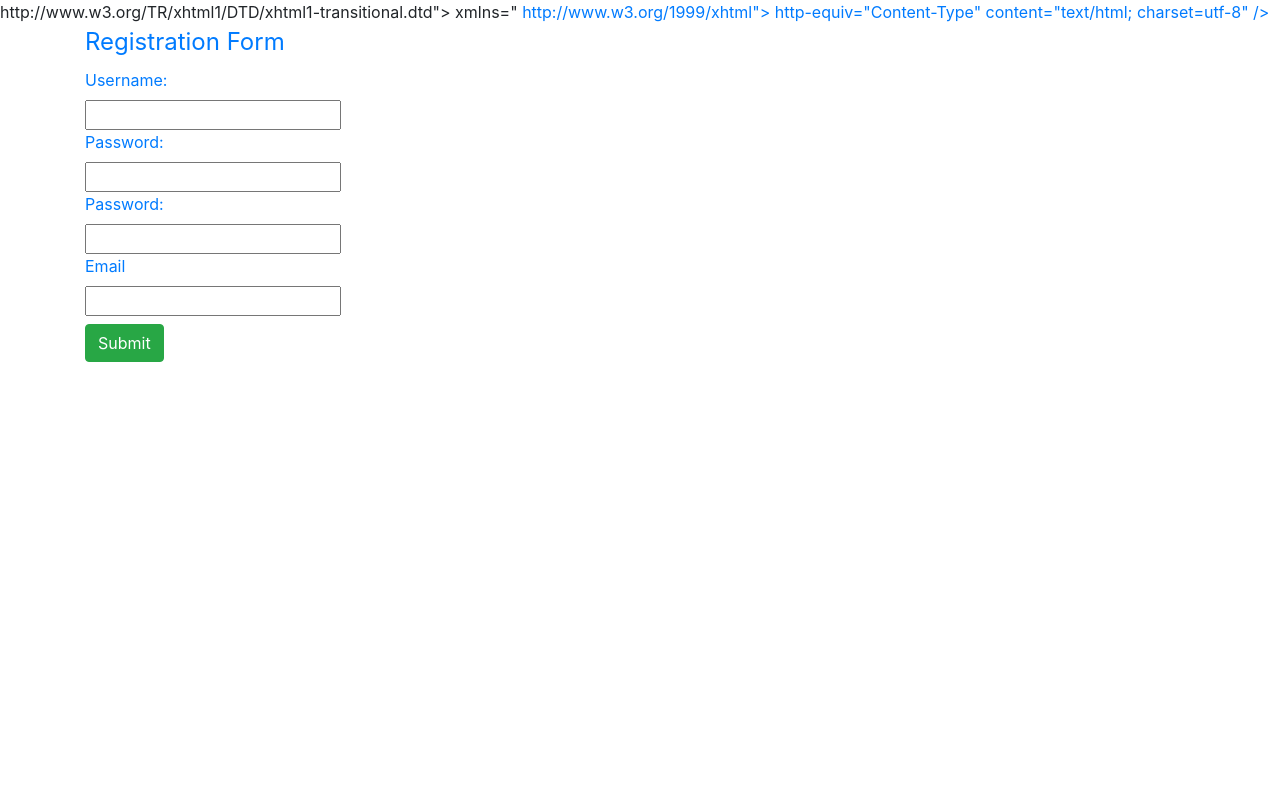
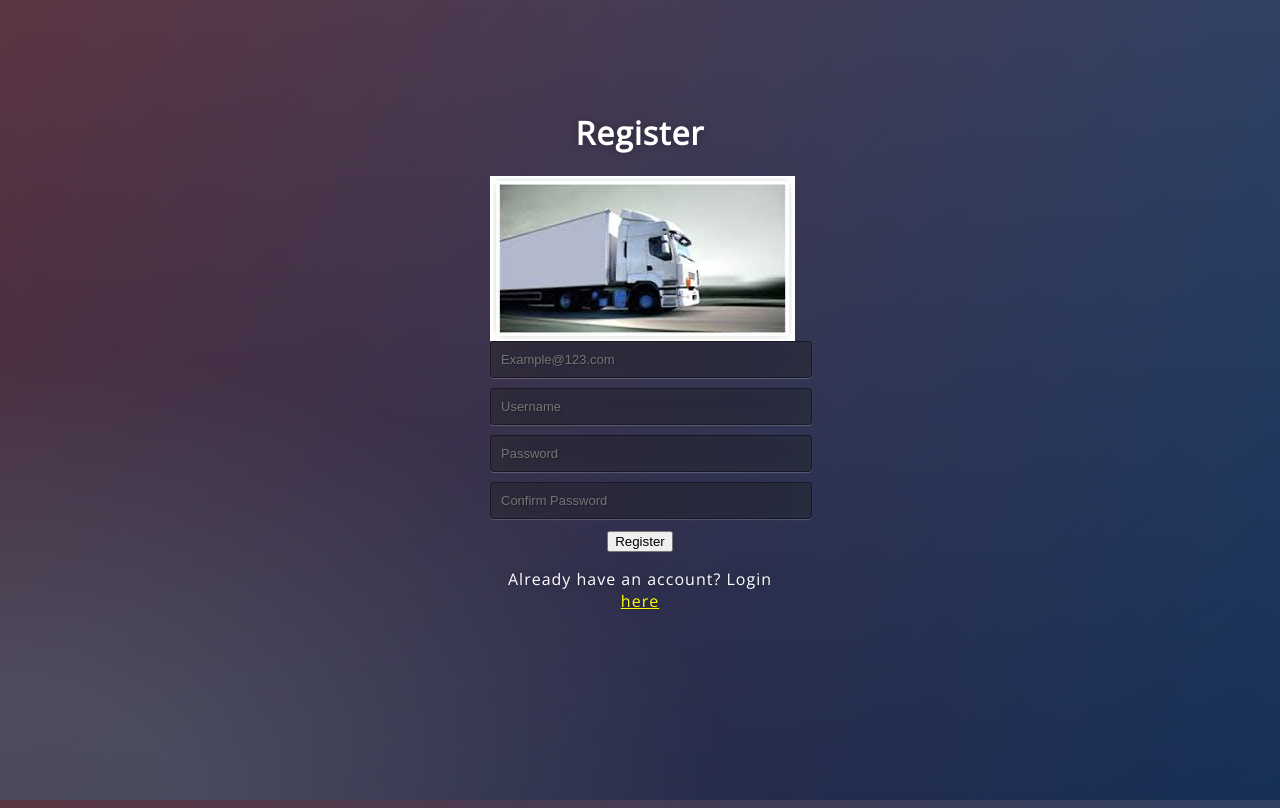
Before and after one commit to abhirammadugula/UXD, a website: page views/register.html in a window 1280 px wide. Drawn offline with nearby package versions, Linux system fonts and the light colour scheme.

Commit message:
Complete login and registration pages

```diff
--- a/public/css/login.css
+++ b/public/css/login.css
@@ -66,14 +66,46 @@ body {
 }
 .login {
   position: absolute;
-  top: 50%;
+  top: 40%;
   left: 50%;
   margin: -150px 0 0 -150px;
   width: 300px;
   height: 300px;
+  text-align: center;
 }
 .login h1 {
   color: #fff;
+  text-shadow: 0 0 10px rgba(0, 0, 0, 0.3);
+  letter-spacing: 1px;
+  text-align: center;
+}
+
+.register {
+  position: absolute;
+  top: 30%;
+  left: 50%;
+  margin: -150px 0 0 -150px;
+  width: 300px;
+  height: 500px;
+  text-align: center;
+}
+
+.register h1 {
+  color: #fff;
+  text-shadow: 0 0 10px rgba(0, 0, 0, 0.3);
+  letter-spacing: 1px;
+  text-align: center;
+}
+
+p {
+  color: white;
+  text-shadow: 0 0 10px rgba(0, 0, 0, 0.3);
+  letter-spacing: 1px;
+  text-align: center;
+}
+
+a {
+  color: yellow;
   text-shadow: 0 0 10px rgba(0, 0, 0, 0.3);
   letter-spacing: 1px;
   text-align: center;
--- a/routes/index.js
+++ b/routes/index.js
@@ -31,4 +31,8 @@ router.get("/", (req, res) => {
   res.render("login.html");
 });
 
+router.post("/login", (req, res) => {
+  res.render("index.html");
+});
+
 module.exports = router;
--- a/views/register.html
+++ b/views/register.html
@@ -1,52 +1,26 @@
-<!<!DOCTYPE html PUBLIC "-//W3C//DTD XHTML 1.0 Transitional//EN" "<a href="http://www.w3.org/TR/xhtml1/DTD/xhtml1-transitional.dtd">
-<html" rel="nofollow">http://www.w3.org/TR/xhtml1/DTD/xhtml1-transitional.dtd">
-<html</a> xmlns="<a href="http://www.w3.org/1999/xhtml">
+<!doctype html>
+<html>
 <head>
-<meta" rel="nofollow">http://www.w3.org/1999/xhtml">
-<head>
-<meta</a> http-equiv="Content-Type" content="text/html; charset=utf-8" />
-<title>Register</title>
-<link href="css/bootstrap.css" rel="stylesheet">
-<link href="css/bootstrap-responsive.css" rel="stylesheet">
+  <link rel="stylesheet" href="css/style.css">
+  <link href="https://fonts.googleapis.com/css?family=Ubuntu" rel="stylesheet">
+  <meta name="viewport" content="width=device-width, initial-scale=1" />
+  <link rel="stylesheet" href="path/to/font-awesome/css/font-awesome.min.css">
+  <link rel="stylesheet" href="https://fonts.googleapis.com/css?family=Open+Sans">
+  <link rel="stylesheet" href="/css/login.css">
+  <title>Register</title>
 </head>
-
 <body>
-<div class="container">
-	<form class="form-horizontal" id="registration" method='post' action='register.php'>
-		<fieldset>
-			<legend>Registration Form</legend>
-			<div class="control-group">
-				<label class="control-label">Username:</label>
-				<div class="controls">
-					<input type="text" id="username" name="user_name">
-				</div>
-			</div>
-			<div class="control-group">
-				<label class="control-label">Password:</label>
-				<div class="controls">
-					<input type="text" id="password" name="password1">
-				</div>
-			</div>
-			<div class="control-group">
-				<label class="control-label">Password:</label>
-				<div class="controls">
-					<input type="text" id="password" name="password2">
-				</div>
-			</div>
-			<div class="control-group">
-				<label class="control-label">Email</label>
-				<div class="controls">
-					<input type="text" id="email" name="email">
-				</div>
-			</div>
-			<div class="control-group">
-				<label class="control-label"></label>
-				<div class="controls">
-					<button type="submit" class="btn btn-success" >Submit</button>
-				</div>
-			</div>
-		</fieldset>
-	</form>
+<div class="register">
+<h1>Register</h1>
+<img src="/images/truck.jpg", align = center>
+    <form method="post" action="index.html">
+        <input type="email" name="emailId" placeholder="Example@123.com" required/>
+        <input type="text" name="username" placeholder="Username" required="required" />
+        <input type="password" name="password" placeholder="Password" required="required" />
+        <input type="password" name="confirmPwd" placeholder="Confirm Password" required="required" />
+        <button type="submit" class="btn btn-primary btn-block btn-large">Register</button>
+        <p>Already have an account? Login <a href='/'>here</a></p>
+    </form>
 </div>
 </body>
 </html>
```
Also changed, not shown: controllers/user.js (+15 -0 lines), views/index.html (+1 -1 lines), views/login.html (+8 -15 lines), public/images/truck.jpg (renamed from truck.jpg).
